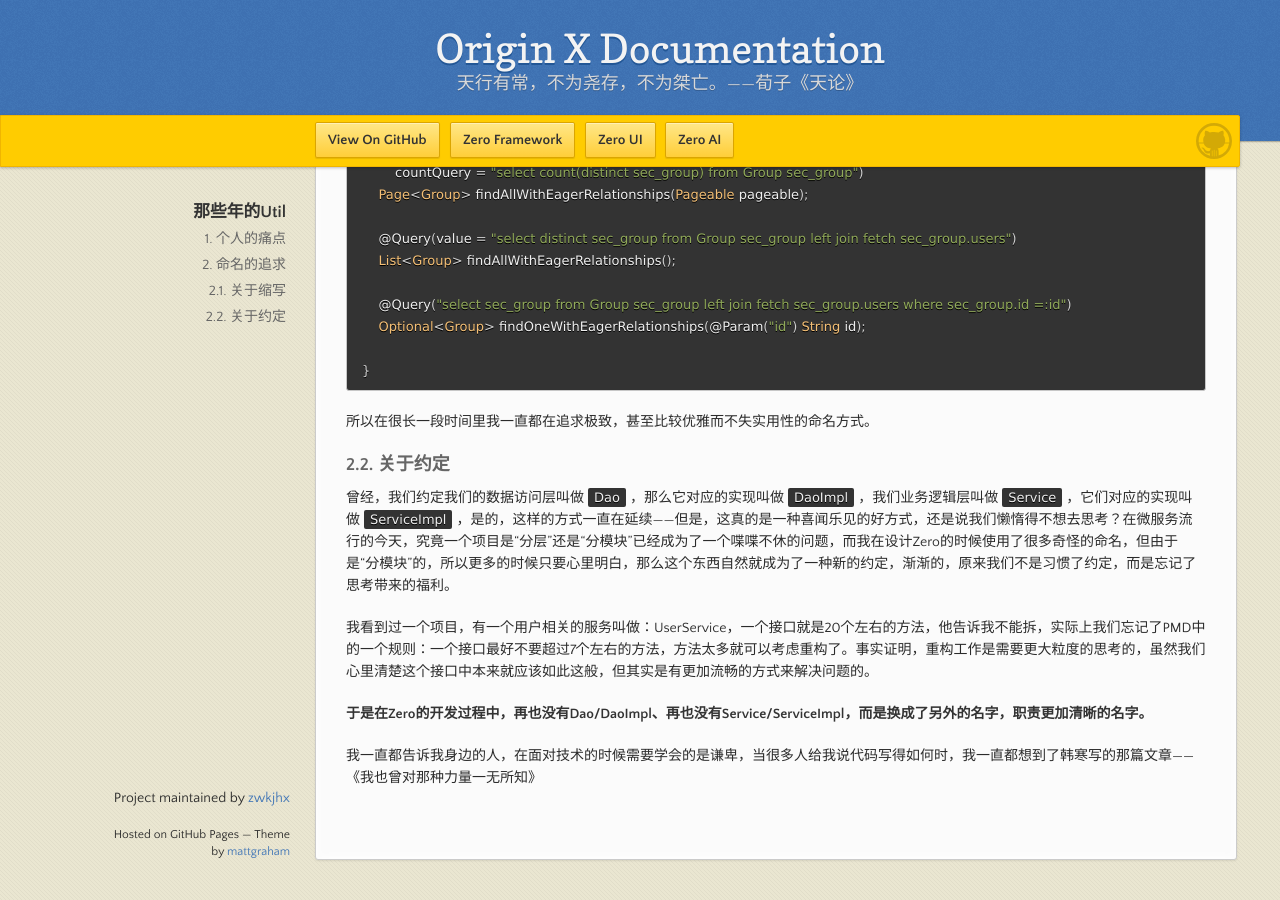
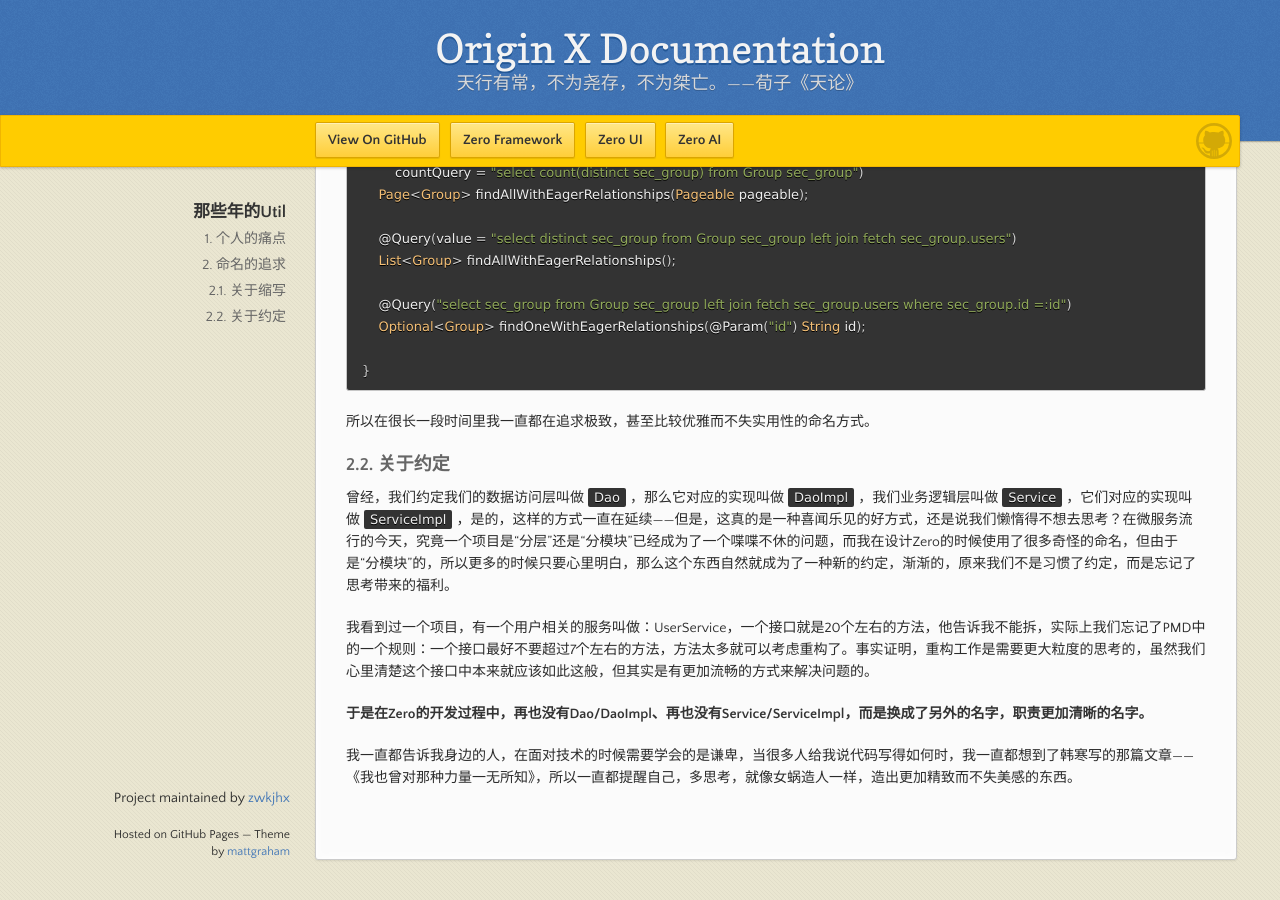
Before and after one commit to zwkjhx/ox-doc, a Jekyll site: the page built from utility-x/1-she-ji-li-nian/uxd-001-ling-ren-fan-suo-de-util.md, in a window 1280 px wide and 900 px high, scrolled down 668 px. Built offline with Jekyll 4.4.1, drawn with Linux system fonts in a browser that asks for light colours; our own code applies the rules of GitHub Pages for plain Markdown files.

Commit message:
Updates utility-x/1-she-ji-li-nian/uxd-001-ling-ren-fan-suo-de-util.md
Auto commit by GitBook Editor

```diff
--- a/utility-x/1-she-ji-li-nian/uxd-001-ling-ren-fan-suo-de-util.md
+++ b/utility-x/1-she-ji-li-nian/uxd-001-ling-ren-fan-suo-de-util.md
@@ -45,4 +45,4 @@ public interface GroupRepository extends JpaRepository<Group, String> {
 
 **于是在Zero的开发过程中，再也没有Dao/DaoImpl、再也没有Service/ServiceImpl，而是换成了另外的名字，职责更加清晰的名字。**
 
-我一直都告诉我身边的人，在面对技术的时候需要学会的是谦卑，当很多人给我说代码写得如何时，我一直都想到了韩寒写的那篇文章——《我也曾对那种力量一无所知》
+我一直都告诉我身边的人，在面对技术的时候需要学会的是谦卑，当很多人给我说代码写得如何时，我一直都想到了韩寒写的那篇文章——《我也曾对那种力量一无所知》，所以一直都提醒自己，多思考，就像女蜗造人一样，造出更加精致而不失美感的东西。
```
